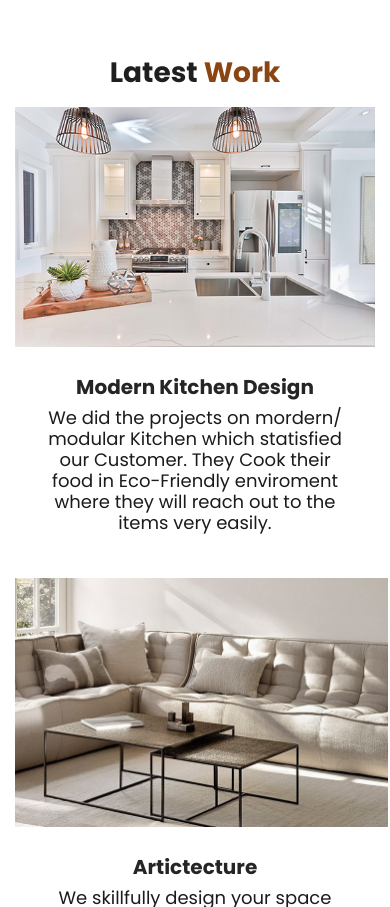
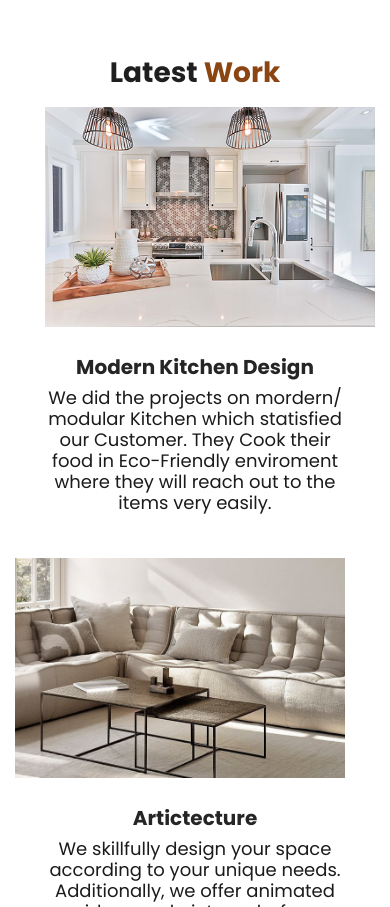
Before and after one commit to GAJENDRA07-sg/Manoj-Decorator1, a plain HTML site: page index.html in a window 390 px wide. Shown: the part 6130-7037 px from the top of the page. Drawn offline with nearby package versions, Linux system fonts and the light colour scheme; a web font is replaced by a local one.

Commit message:
Update responsive.css

```diff
--- a/css/responsive.css
+++ b/css/responsive.css
@@ -513,10 +513,11 @@
 
 
    }
-/*     .news_img figure{
-        width: 488px;
+    .news_img figure{
+        width: 330px;
+        height: 220px;
     }
-    */
+
 
 
 
```
